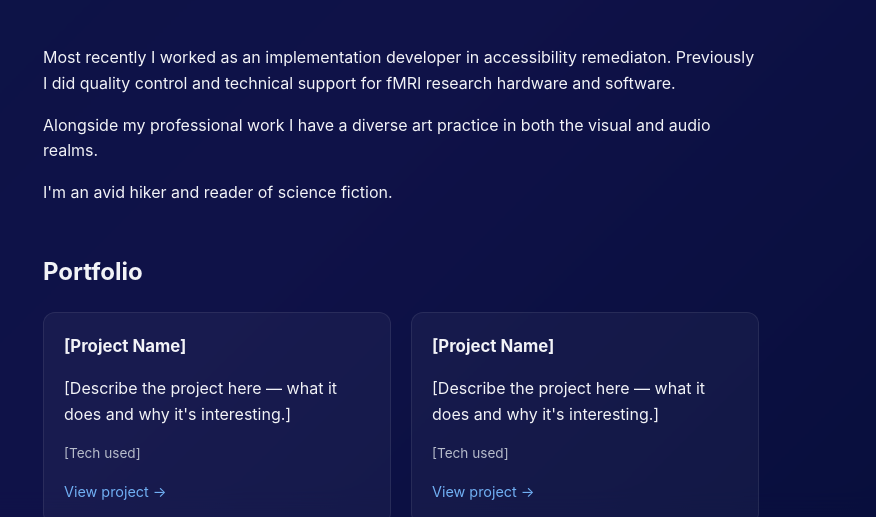
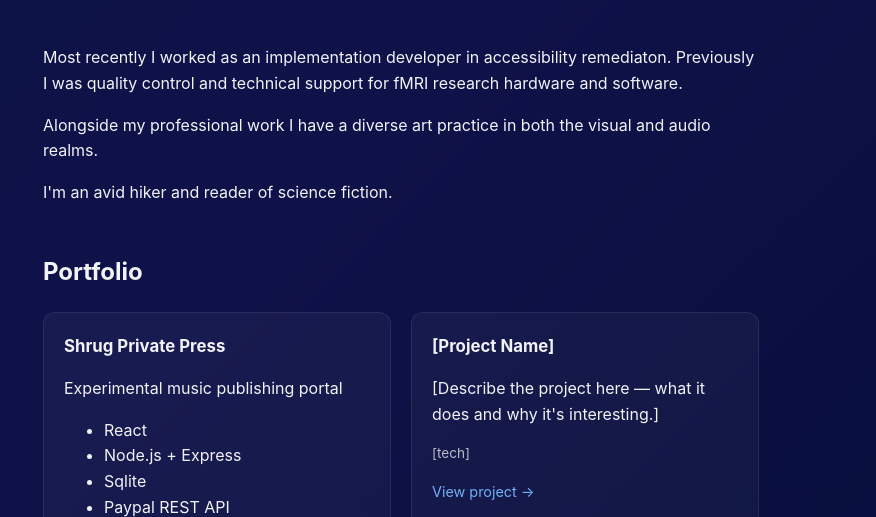
Before and after one commit to lancehsimmons/devsite, a plain HTML site: page index.html in a window 1280 px wide. Shown: the part 283-800 px from the top of the page, without its empty margins (239-1115 px from the left). Drawn offline with Linux system fonts and the light colour scheme.

Commit message:
adds shrug project details

```diff
--- a/index.html
+++ b/index.html
@@ -77,7 +77,7 @@
     </section>
 
     <section id="about" class="section">
-      <p>Most recently I worked as an implementation developer in accessibility remediaton. Previously I did quality control and technical support for fMRI research hardware and software.</p>
+      <p>Most recently I worked as an implementation developer in accessibility remediaton. Previously I was quality control and technical support for fMRI research hardware and software.</p>
       <p>Alongside my professional work I have a diverse art practice in both the visual and audio realms.</p>
       <p>I'm an avid hiker and reader of science fiction.</p>
     </section>
@@ -86,15 +86,22 @@
       <h2>Portfolio</h2>
       <div class="project-grid">
         <article class="project-card">
-          <h3>[Project Name]</h3>
-          <p>[Describe the project here — what it does and why it's interesting.]</p>
-          <p class="project-tech">[Tech used]</p>
-          <a href="#" target="_blank" rel="noopener">View project →</a>
+          <h3>Shrug Private Press</h3>
+          <p>Experimental music publishing portal</p>
+          <p class="project-tech">
+            <ul>
+              <li>React</li>
+              <li>Node.js + Express</li>
+              <li>Sqlite</li>
+              <li>Paypal REST API</li>
+            </ul>
+          </p>
+          <a href="https://shrug.wtf/" target="_blank" rel="noopener">shrug.wtf</a>
         </article>
         <article class="project-card">
           <h3>[Project Name]</h3>
           <p>[Describe the project here — what it does and why it's interesting.]</p>
-          <p class="project-tech">[Tech used]</p>
+          <p class="project-tech">[tech]</p>
           <a href="#" target="_blank" rel="noopener">View project →</a>
         </article>
       </div>
```
Also changed, not shown: assets/github.png (deleted), assets/mail.png (deleted).
